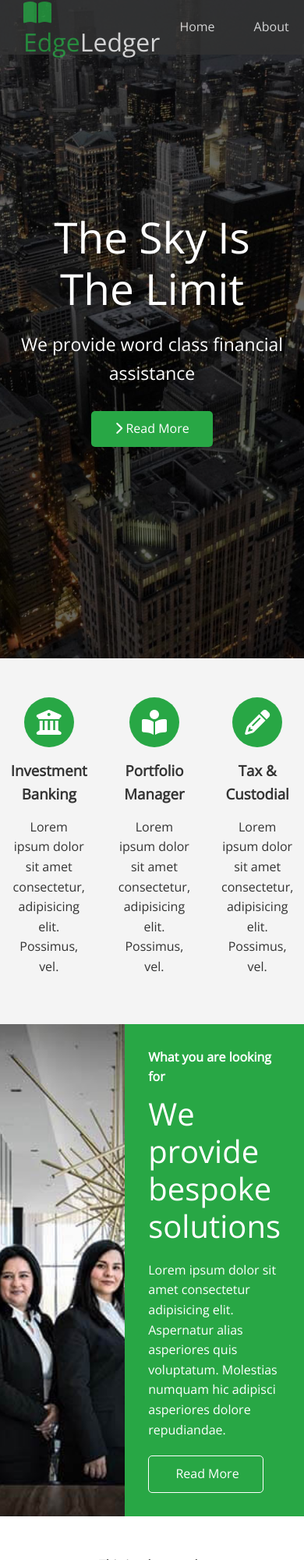
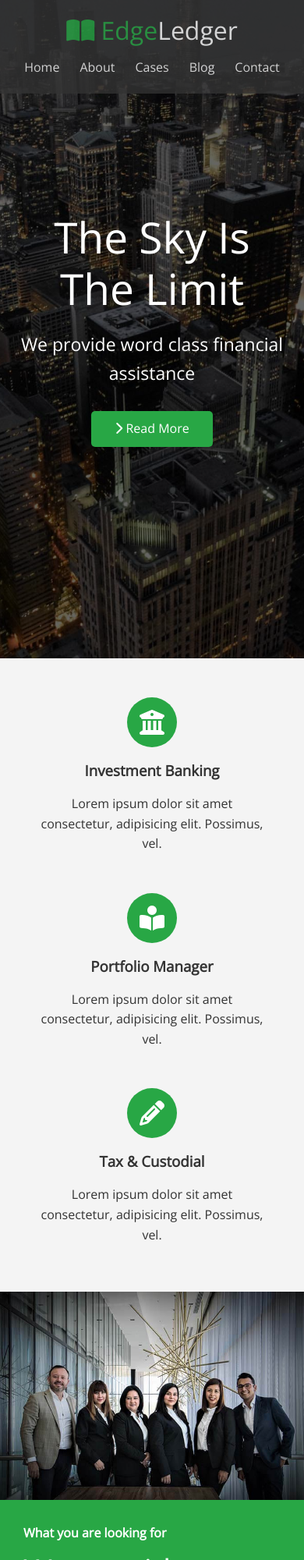
Before and after one commit to ericstober/edgeledger-website, a plain HTML site: page index.html in a window 390 px wide. Shown: the top 2000 px of the page at 78% size. Drawn offline with nearby package versions, Linux system fonts and the light colour scheme.

Commit message:
added mobile responsiveness

```diff
--- a/css/style.css
+++ b/css/style.css
@@ -190,3 +190,26 @@ img {
 .footer .social > * {
   margin-right: 30px;
 }
+
+/* Mobile */
+@media(max-width: 768px) {
+  .navbar {
+    flex-direction: column;
+    height: 120px;
+    padding: 20px;
+  }
+
+  .navbar a {
+    padding: 10px;
+    margin: 0 3px;
+  }
+
+  .flex-items {
+    flex-direction: column;
+  }
+
+  .flex-columns .column, .flex-grid .column {
+    flex: 100%;
+    max-width: 100%;
+  }
+}
```
